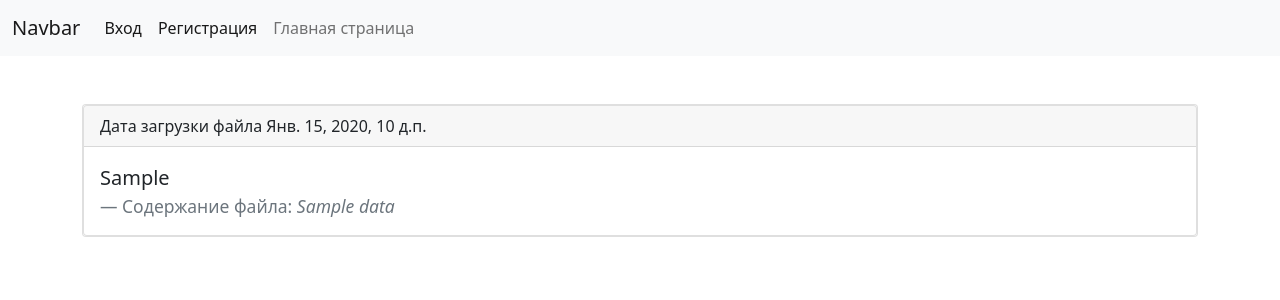
After one commit to SportsterSquadRus/file_sender, a Django app: template upload/templates/upload/detail.html in a window 1280 px wide. The commit adds this page. Shown: the top 300 px of the page. Run offline with Django 3.2, Linux system fonts and the light colour scheme; tables that the repository leaves empty hold one stand-in row (values such as "Sample post"); the template is opened without the code that fills it: values that come from a table or form of the project are taken from there, most other values are stand-ins (such as "Sample title", 1, 10 or a date in 2020).

Commit message:
file detail created

```diff
--- a/templates/base.html
+++ b/templates/base.html
@@ -6,7 +6,7 @@
     <meta name="viewport" content="width=device-width, initial-scale=1.0">
     <link href="https://cdn.jsdelivr.net/npm/bootstrap@5.0.0-beta1/dist/css/bootstrap.min.css" rel="stylesheet"
         integrity="sha384-giJF6kkoqNQ00vy+HMDP7azOuL0xtbfIcaT9wjKHr8RbDVddVHyTfAAsrekwKmP1" crossorigin="anonymous">
-    <title>Document</title>
+    <title>Тестовое задание</title>
 </head>
 
 <body>
@@ -30,8 +30,6 @@
                         <li><hr class="dropdown-divider"></li>
                         <li><a class="dropdown-item" href="{% url 'account_logout' %}">Выход</a></li>
                       </ul>
-
-
 
                     {% else %}
                     <li class="nav-item">
--- /dev/null
+++ b/upload/templates/upload/detail.html
@@ -0,0 +1,16 @@
+{% extends 'base.html' %}
+
+
+{% block content %}
+<div class="card">
+    <div class="card-header">
+      Дата загрузки файла {{ file.date_pub }}
+    </div>
+    <div class="card-body">
+      <blockquote class="blockquote mb-0">
+        <p>{{ file }}</p>
+        <footer class="blockquote-footer">Содержание файла: <cite title="Source Title">{{ data }}</cite></footer>
+      </blockquote>
+    </div>
+  </div>
+{% endblock content %}
--- a/upload/templates/upload/list.html
+++ b/upload/templates/upload/list.html
@@ -12,7 +12,7 @@
     </div>
     <div class="card-body">
       <h5 class="card-title">{{ file }}</h5>
-      <a href="#" class="btn btn-primary">Go somewhere</a>
+      <a href="{% url 'detail_url' file.id %}" class="btn btn-primary">Детали</a>
     </div>
   </div>
 
--- a/upload/urls.py
+++ b/upload/urls.py
@@ -1,10 +1,11 @@
 from django.urls import path
-from .views import upload_file, FilesListView
+from .views import upload_file, FilesListView, FileDetailView
 
 
 
 urlpatterns = [
     path('api/', upload_file),
-    path('list/', FilesListView.as_view(), name='list_url')
+    path('list/', FilesListView.as_view(), name='list_url'),
+    path('<int:pk>/', FileDetailView.as_view(), name='detail_url')
 
 ]
```
Also changed, not shown: upload/service.py (added, +9 -0 lines), upload/views.py (+17 -6 lines).
